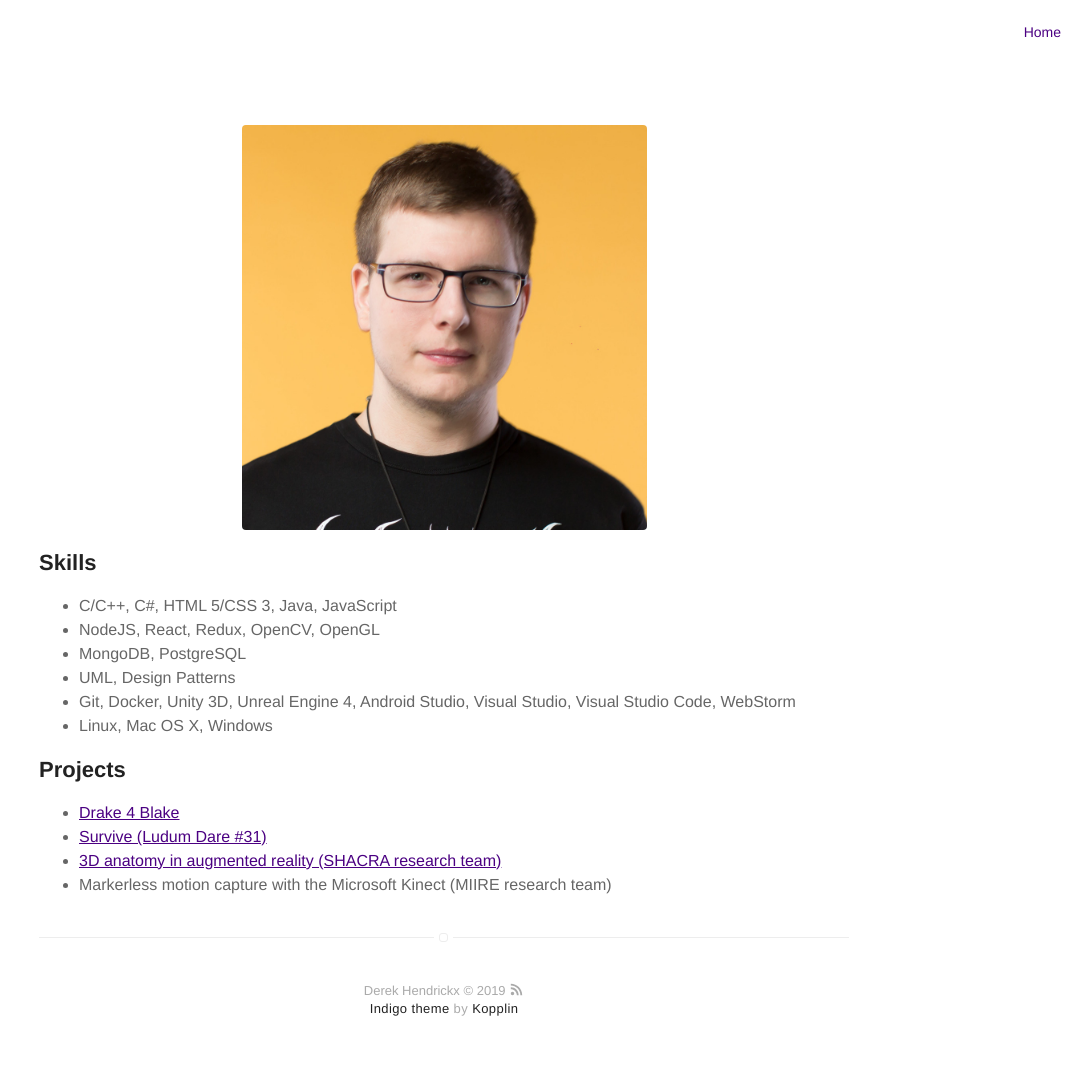
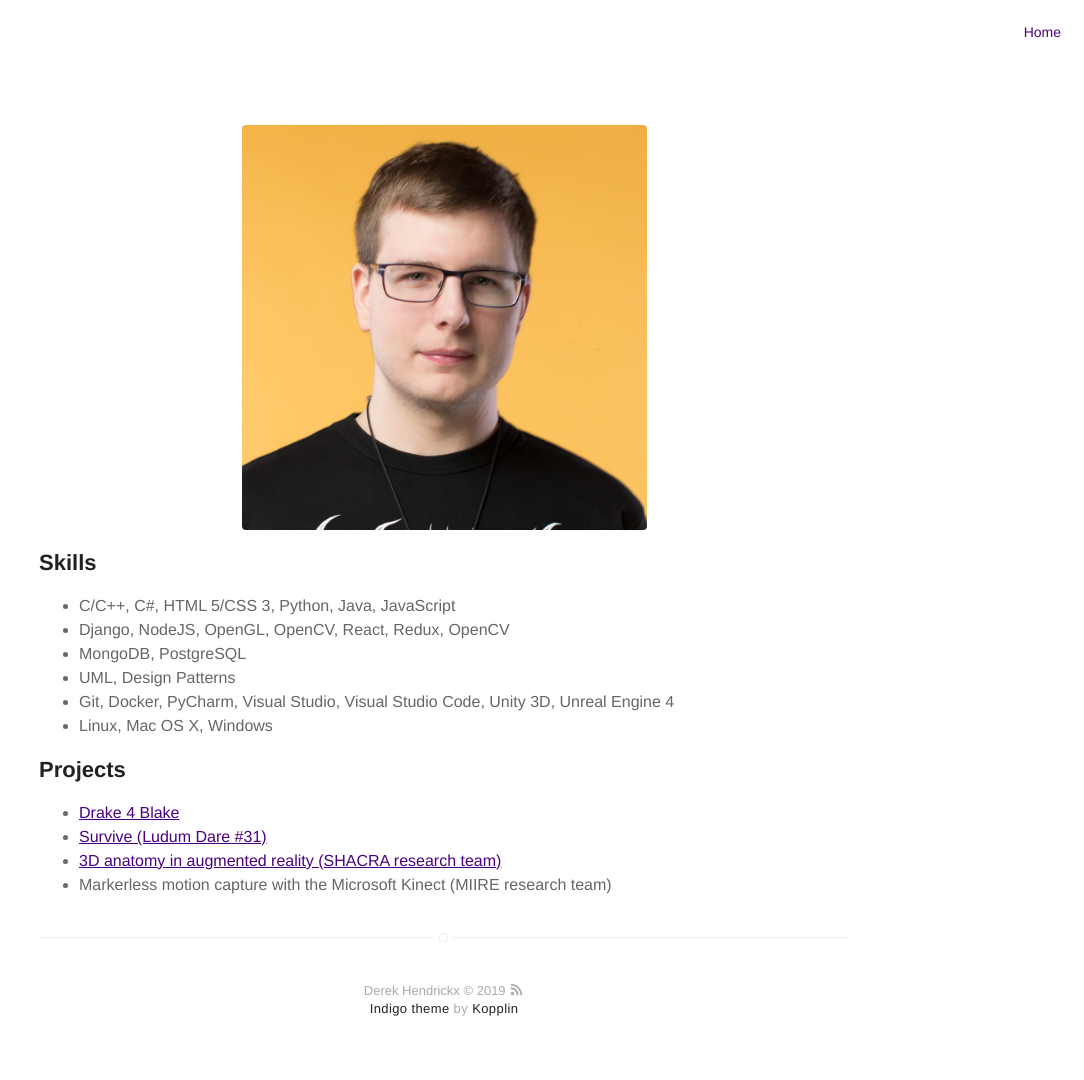
Before and after one commit to derekhendrickx/derekhendrickx.github.io, a Jekyll site: the page built from about.md, in a window 1280 px wide. Shown: the whole page, without its empty margins (196-1280 px from the left). Built offline with Jekyll 4.4.1, drawn with Linux system fonts in a browser that asks for light colours.

Commit message:
Update skills

```diff
--- a/about.md
+++ b/about.md
@@ -7,11 +7,11 @@ layout: page
 <h2>Skills</h2>
 
 <ul class="skill-list">
-	<li>C/C++, C#, HTML 5/CSS 3, Java, JavaScript</li>
-	<li>NodeJS, React, Redux, OpenCV, OpenGL</li>
+	<li>C/C++, C#, HTML 5/CSS 3, Python, Java, JavaScript</li>
+	<li>Django, NodeJS, OpenGL, OpenCV, React, Redux, OpenCV</li>
 	<li>MongoDB, PostgreSQL</li>
 	<li>UML, Design Patterns</li>
-	<li>Git, Docker, Unity 3D, Unreal Engine 4, Android Studio, Visual Studio, Visual Studio Code, WebStorm</li>
+	<li>Git, Docker, PyCharm, Visual Studio, Visual Studio Code, Unity 3D, Unreal Engine 4</li>
 	<li>Linux, Mac OS X, Windows</li>
 </ul>
 
```
